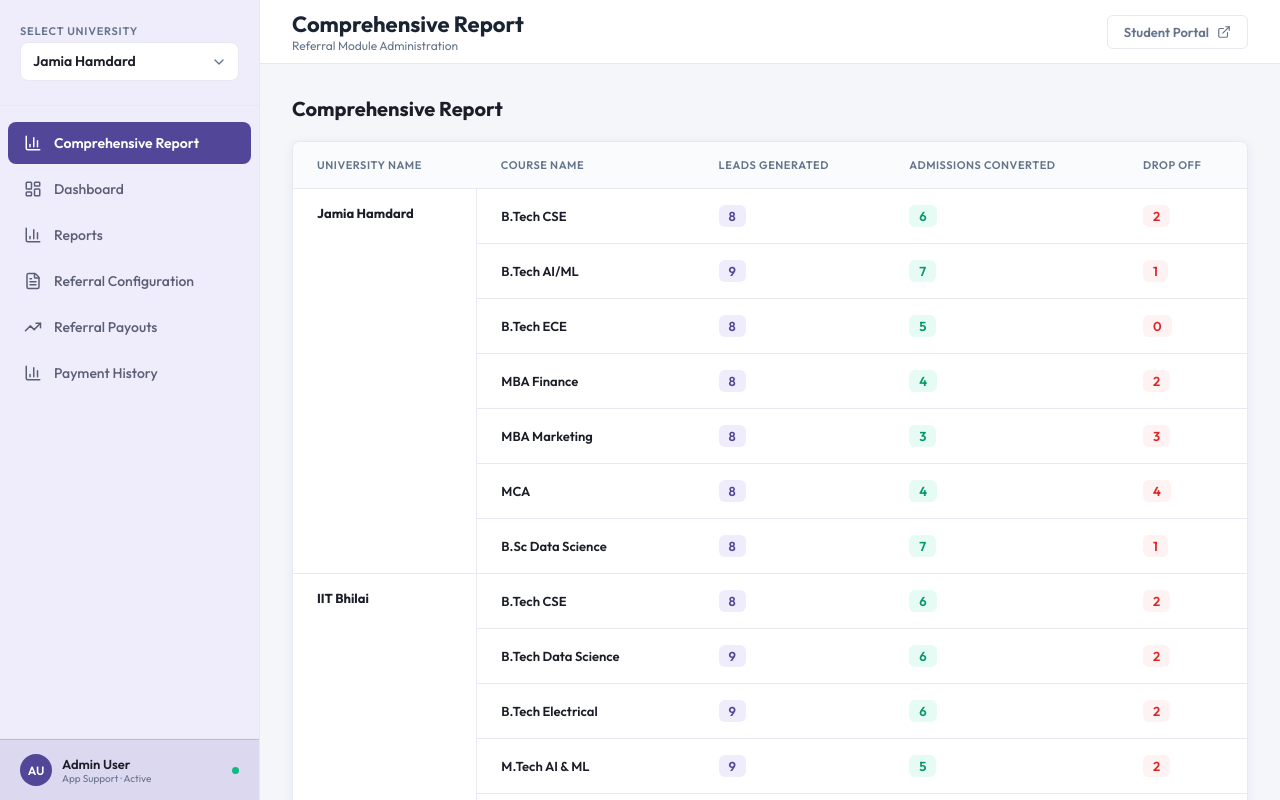
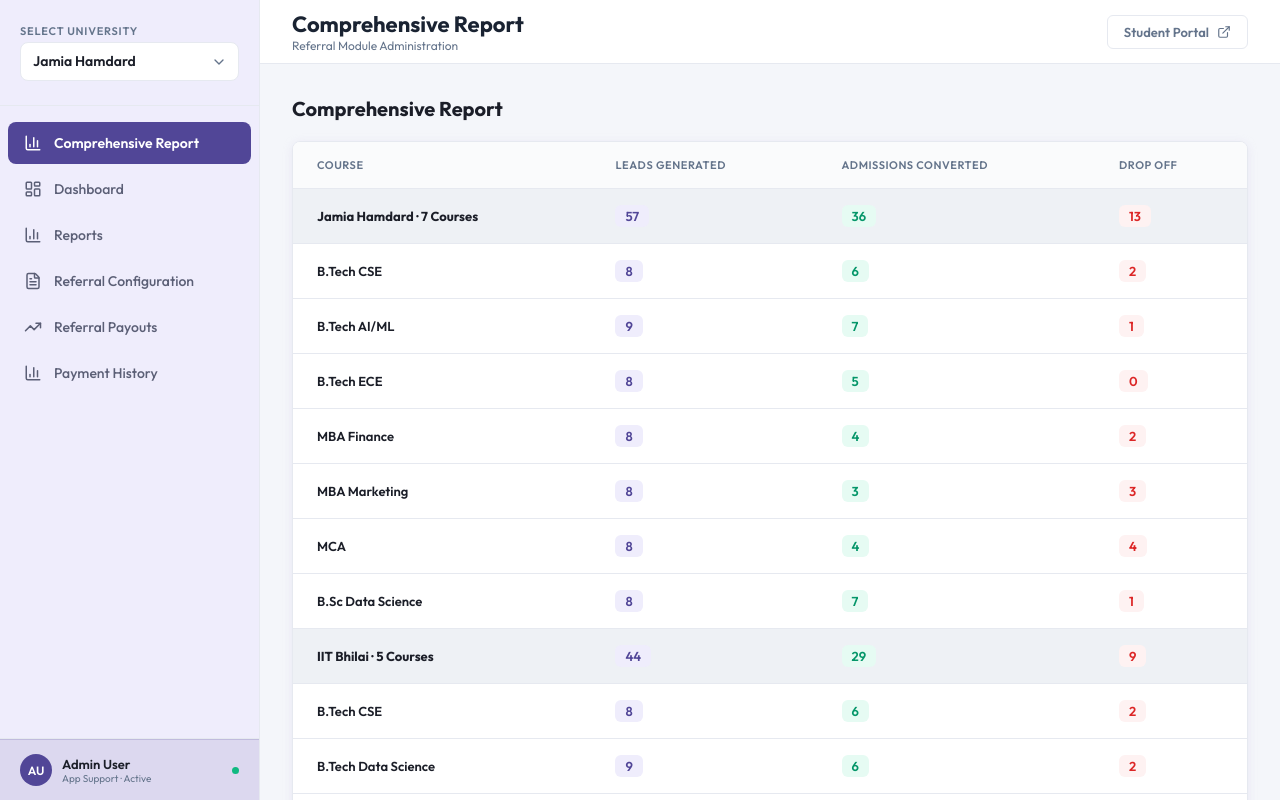
Before and after one commit to rishabhsahuTLE/Referral_admin, a React (Vite) app: page / in a window 1280 px wide. Both pictures are taken after a click on the link "Comprehensive Report". Built offline with nearby package versions, Linux system fonts and the light colour scheme.

Commit message:
final draft-2

```diff
--- /dev/null
+++ b/src/components/ComprehensiveReport.css
@@ -0,0 +1,10 @@
+.custom-table .cr-total-row td {
+  background-color: #eef1f5;
+  font-weight: 700;
+  color: var(--text-main);
+  border-bottom: 1px solid var(--border);
+}
+
+.custom-table .cr-total-row:hover td {
+  background-color: #eef1f5;
+}
--- a/src/components/ComprehensiveReport.jsx
+++ b/src/components/ComprehensiveReport.jsx
@@ -1,5 +1,6 @@
 import React, { useState } from 'react';
 import ComprehensiveReportModal from './ComprehensiveReportModal';
+import './ComprehensiveReport.css';
 
 // Per-course counts are derived straight from each university's refereeReports —
 // the same ground-truth per-individual records the Reports tab uses — rather than
@@ -18,6 +19,13 @@
   });
 }
 
+function sumStats(stats) {
+  return stats.reduce(
+    (acc, s) => ({ leads: acc.leads + s.leads, converted: acc.converted + s.converted, dropOff: acc.dropOff + s.dropOff }),
+    { leads: 0, converted: 0, dropOff: 0 }
+  );
+}
+
 export default function ComprehensiveReport({ uniData, payoutRecords }) {
   const [popup, setPopup] = useState(null);
 
@@ -33,8 +41,7 @@
         <table className="custom-table">
           <thead>
             <tr>
-              <th>University Name</th>
-              <th>Course Name</th>
+              <th>Course</th>
               <th>Leads Generated</th>
               <th>Admissions Converted</th>
               <th>Drop off</th>
@@ -43,18 +50,37 @@
           <tbody>
             {universities.map((uni) => {
               const stats = computeCourseStats(uni);
+              const totals = sumStats(stats);
               return (
                 <React.Fragment key={uni.id}>
-                  {stats.map((row, idx) => (
+                  <tr className="cr-total-row">
+                    <td>{uni.name} · {stats.length} Course{stats.length !== 1 ? 's' : ''}</td>
+                    <td>
+                      <button className="report-link-btn" onClick={() => setPopup({ uni, courseName: null, column: 'leads' })}>
+                        {totals.leads}
+                      </button>
+                    </td>
+                    <td>
+                      <button
+                        className="report-link-btn"
+                        style={{ backgroundColor: 'var(--success-bg)', color: 'var(--success-text)' }}
+                        onClick={() => setPopup({ uni, courseName: null, column: 'converted' })}
+                      >
+                        {totals.converted}
+                      </button>
+                    </td>
+                    <td>
+                      <button
+                        className="report-link-btn"
+                        style={{ backgroundColor: 'var(--danger-bg)', color: 'var(--danger-text)' }}
+                        onClick={() => setPopup({ uni, courseName: null, column: 'dropOff' })}
+                      >
+                        {totals.dropOff}
+                      </button>
+                    </td>
+                  </tr>
+                  {stats.map((row) => (
                     <tr key={row.course}>
-                      {idx === 0 && (
-                        <td
-                          rowSpan={stats.length}
-                          style={{ fontWeight: '700', verticalAlign: 'top', borderRight: '1px solid var(--border)' }}
-                        >
-                          {uni.name}
-                        </td>
-                      )}
                       <td style={{ fontWeight: '600' }}>{row.course}</td>
                       <td>
                         <button className="report-link-btn" onClick={() => setPopup({ uni, courseName: row.course, column: 'leads' })}>
--- a/src/components/ComprehensiveReportModal.jsx
+++ b/src/components/ComprehensiveReportModal.jsx
@@ -2,18 +2,19 @@
 import { FiX } from 'react-icons/fi';
 import './ComprehensiveReportModal.css';
 
-// Leads Generated / Drop off: one row per referee referred into this course, sourced
-// from the university's refereeReports (the same records the table counts come from).
+// Leads Generated / Drop off: one row per referee referred into this course (or, when
+// courseName is null — the university total was clicked — every course), sourced from
+// the university's refereeReports (the same records the table counts come from).
 function buildFunnelRows(uni, courseName, column) {
   const refereeReports = uni.refereeReports || [];
   const reports = uni.reports || [];
   const programs = uni.programs || [];
-  const prog = programs.find((p) => p.name === courseName);
 
   return refereeReports
-    .filter((r) => r.refereeCourse === courseName && (column === 'dropOff' ? r.applicationStatus === 'Dropped' : true))
+    .filter((r) => (courseName ? r.refereeCourse === courseName : true) && (column === 'dropOff' ? r.applicationStatus === 'Dropped' : true))
     .map((r) => {
       const referrerReport = reports.find((rep) => rep.student === r.referrerName);
+      const prog = programs.find((p) => p.name === r.refereeCourse);
       return {
         referrerName: r.referrerName,
         referrerEnrollNo: referrerReport?.enrollmentNo ?? '-',
@@ -28,20 +29,21 @@
     });
 }
 
-// Admissions Converted: every Enrolled referee for this course, in the same
-// Referrer/Referee Details layout as Payment History — but it doesn't require an
-// actual payout record to show up here (that's a separate, later step), so unpaid
-// ones just read "Payment Pending" under Date of Payment instead of being excluded.
+// Admissions Converted: every Enrolled referee for this course (or every course, when
+// courseName is null), in the same Referrer/Referee Details layout as Payment History —
+// but it doesn't require an actual payout record to show up here (that's a separate,
+// later step), so unpaid ones just read "Payment Pending" under Date of Payment instead
+// of being excluded.
 function buildConvertedRows(uni, courseName, payoutRecords) {
   const refereeReports = uni.refereeReports || [];
   const reports = uni.reports || [];
   const programs = uni.programs || [];
-  const prog = programs.find((p) => p.name === courseName);
 
   return refereeReports
-    .filter((r) => r.refereeCourse === courseName && r.applicationStatus === 'Enrolled')
+    .filter((r) => (courseName ? r.refereeCourse === courseName : true) && r.applicationStatus === 'Enrolled')
     .map((r) => {
       const referrerReport = reports.find((rep) => rep.student === r.referrerName);
+      const prog = programs.find((p) => p.name === r.refereeCourse);
       const matchingPayout = payoutRecords.find(
         (p) => p.status === 'Payment Done' && p.referrer === r.referrerName && p.student === r.refereeName && p.course === r.refereeCourse
       );
@@ -84,7 +86,7 @@
         <div className="cr-modal-header">
           <div>
             <div className="cr-modal-title">{COLUMN_LABELS[column]}</div>
-            <div className="cr-modal-subtitle">{uni.name} · {courseName}</div>
+            <div className="cr-modal-subtitle">{uni.name} · {courseName ?? 'All Courses'}</div>
           </div>
           <button className="cr-modal-close" onClick={onClose} aria-label="Close">
             <FiX size={20} />
```
Also changed, not shown: src/App.jsx (+102 -50 lines).
